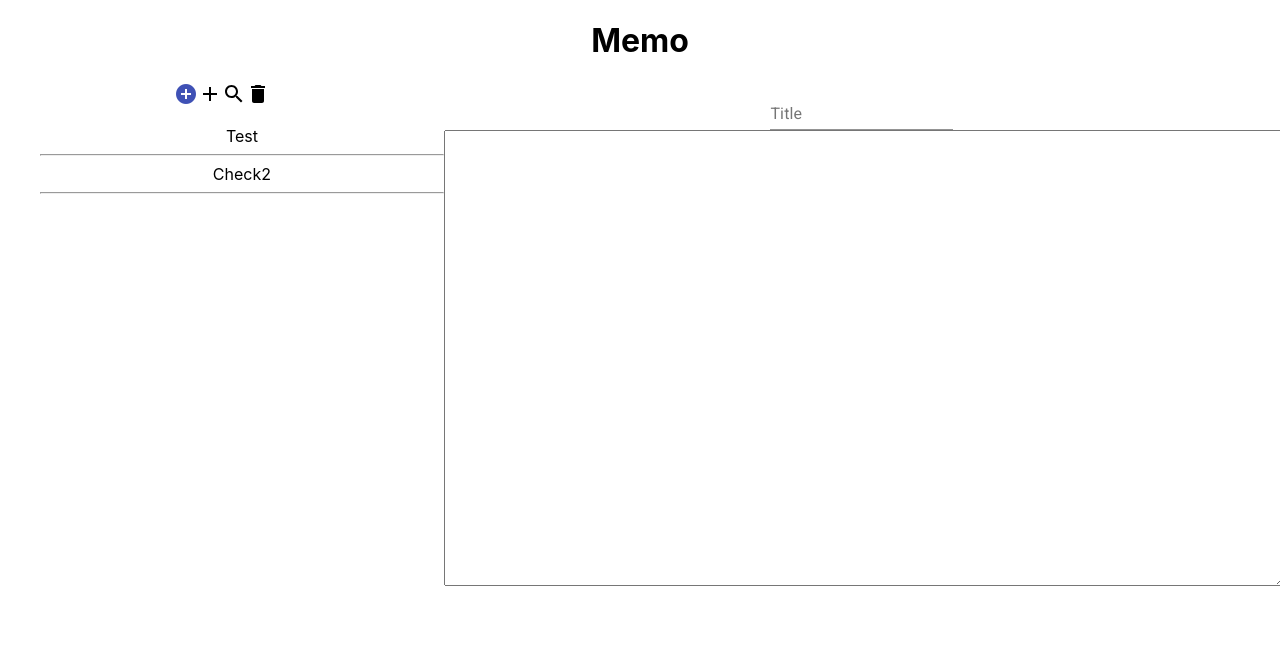
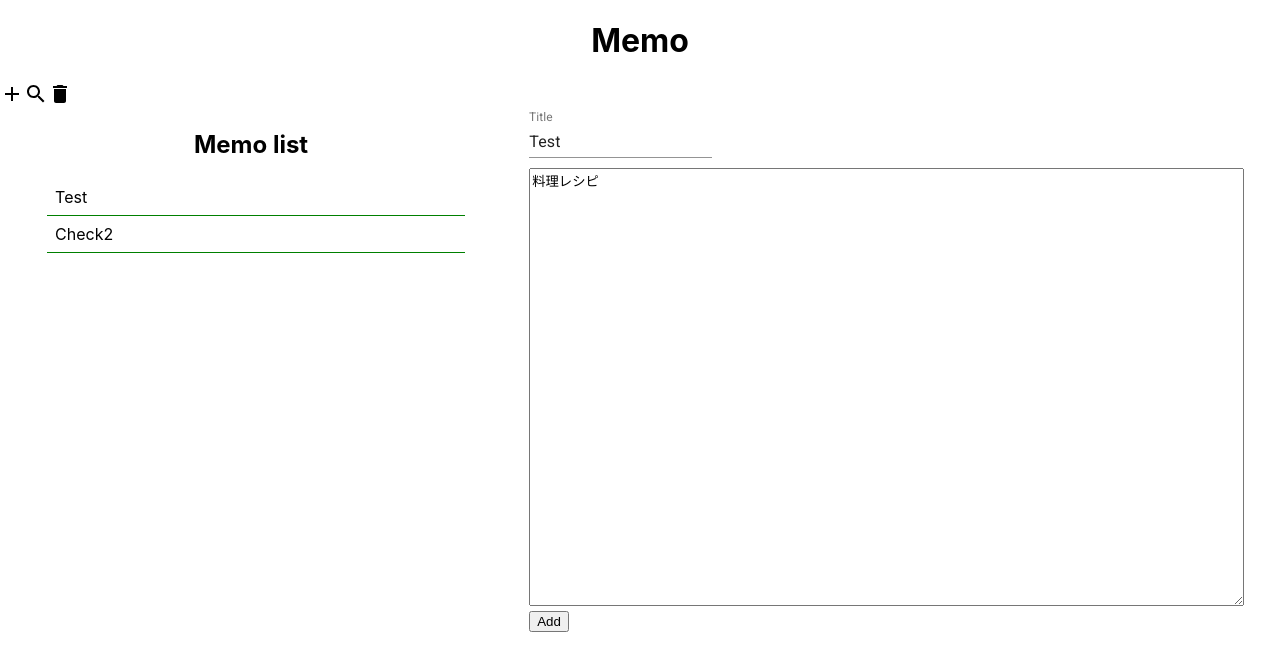
Before and after one commit to YuriShido/memo-app-react-redux-project, a React (Create React App) app: page / in a window 1280 px wide. Shown: the top 670 px of the page. Built offline with nearby package versions, Linux system fonts and the light colour scheme.

Commit message:
state still issue

```diff
--- a/src/App.css
+++ b/src/App.css
@@ -1,17 +1,36 @@
-.App {
+.app-title {
   text-align: center;
 
 }
 
 .main {
+  width: 100%;
   display: flex;
+  justify-content: space-around;
 }
+
+.memo-list {
+  text-align: center;
+}
+
 .memo-file-container{
   width: 35%;
+  /* text-align: center; */
 }
 
 .memo {
   list-style: none;
+  padding-left: 20px;
+  margin-right: 10px;
+}
+
+hr {
+  color: blueviolet;
+}
+.memo-item {
+  border-bottom: 0.5px solid green;
+  align-self: center;
+  padding: 0.5rem;
 }
 /* .memo-title {
   border:
@@ -20,9 +39,15 @@
 .memo-box {
   display: flex;
   flex-direction: column;
+  margin: 1rem
 
 }
 
+.title {
+  margin: 5px ;
+}
 .memo-field {
-  width: 100%;
+  width: 98%;
+  height: 80%;
+  margin-top: 10px;
 }
--- a/src/App.js
+++ b/src/App.js
@@ -2,14 +2,15 @@ import logo from './logo.svg';
 import './App.css';
 import MemoFile from './component/MemoFile'
 import MemoContents from './component/MemoContents'
+import Header from './component/Header'
 
 function App() {
   return (
     <div className="App">
-      <h1>Memo</h1>
+      <h1 className="app-title">Memo</h1>
+      <Header />
+
       <div className="main">
-
-      {/* <h1>Memo app</h1> */}
       <MemoFile />
         {/* <img src={logo} className="App-logo" alt="logo" /> */}
       <MemoContents />
--- /dev/null
+++ b/src/component/Header.jsx
@@ -0,0 +1,41 @@
+import React from 'react'
+import { connect } from 'react-redux'
+import { addContents } from '../redux/actions';
+
+import { Fab } from '@material-ui/core';
+import AddIcon from '@material-ui/icons/Add';
+import DeleteIcon from '@material-ui/icons/Delete';
+import Icon from '@material-ui/core/Icon';
+import SearchIcon from '@material-ui/icons/Search';
+
+const Header = ({contentsProps}) => {
+
+    const clickHandler = (contentsProps) => {
+
+    }
+
+    return (
+        <div >
+            {/* style={{float:"right", marginRight:"5rem"}} */}
+        {/* <Icon color="primary">add_circle</Icon> */}
+        {/* <Fab color="primary" aria-label="add"> */}
+        <AddIcon />
+        {/* </Fab> */}
+            <SearchIcon />
+        {/* <Fab color="primary" > */}
+            <DeleteIcon />
+        {/* </Fab> */}
+
+        </div>
+    )
+}
+
+// const mapStateToProps = (state) => ({
+//     contentsProps: state.contents.memoList
+// })
+
+const mapDispatchToProps = (dispatch) => ({
+    addContents: (contens) => dispatch(addContents(contens))
+})
+
+export default connect(null, mapDispatchToProps)(Header)
--- a/src/component/MemoContents.jsx
+++ b/src/component/MemoContents.jsx
@@ -1,4 +1,4 @@
-import React from 'react'
+import React, {useState} from 'react'
 import { connect } from 'react-redux'
 
 import { makeStyles } from '@material-ui/core/styles';
@@ -8,18 +8,37 @@ import { MemoryRouter } from 'react-router';
 
 
 
-const MemoContents = () => {
+const MemoContents = ({contentsProps, addContents}) => {
+    // メモの内容が変わった時にstateのリストに追加と更新をする
+    // デフォルトは空欄かひとつ目のメモの内容が出るようにする
+    const [title, setTitle] = useState('')
+    const [memo, setMemo ]  = useState('')
 
-    const handleChange = (e) => {
-        e.preventdefault()
+    const handleTitleChange = (e) => {
+        e.preventDefault()
+        setTitle(e.target.value)
+        console.log('title: ', title);
+    }
+
+    const handleMemoChange = (e) => {
+        e.preventDefault()
+        setMemo(e.target.value)
+        console.log("memo:", memo);
 
     }
+
+    const clickHandler = (title, memo) => {
+        addContents({title: title, contents: memo})
+    }
+
     return (
         <>
         <form >
-        <TextField onChange={handleChange} id="standard-basic" label="Title" />
-        <textarea className="memo-field" onChange={handleChange} name="" id="" cols="80" rows="30"></textarea>
-
+        <TextField onChange={handleTitleChange} className="title" id="standard-basic" label="Title" defaultValue={contentsProps[0].title} />
+        {/* タイトルファイルのとこ押すとフォームの中身がメモの内容で見れるようにする */}
+        <textarea className="memo-field" onChange={handleMemoChange} name="" id="" cols="60" rows="30" defaultValue={contentsProps[0].contents}></textarea>
+        {/* cols="80" rows="30" */}
+        <button onClick={ ()=>clickHandler(title,memo)}>Add</button>
       </form>
 
          {/* <div className="memo-box">
@@ -31,13 +50,18 @@ const MemoContents = () => {
     )
 }
 
+const mapStateToProps = (state) => ({
+    contentsProps: state.contents.memoList
 
-
-const mapDispatchToProps = (dispatch) => ({
-    addContents: (contens) => dispatch(addContents(contens))
 })
 
-export default connect(null, mapDispatchToProps)(MemoContents)
+const mapDispatchToProps = (dispatch) => {
+    console.log(addContents);
+    return ({
+    addContents: (contents) => dispatch(addContents(contents))
+})}
+
+export default connect(mapStateToProps, mapDispatchToProps)(MemoContents)
 
 // const mapDispatchToProps = (dispatch) => ({
 //     addItem: (item) => dispatch(addItem(item)),
--- a/src/component/MemoFile.jsx
+++ b/src/component/MemoFile.jsx
@@ -1,4 +1,4 @@
-import React from 'react'
+import React, {useEffect, useState} from 'react'
 import { connect } from 'react-redux'
 
 import { Fab } from '@material-ui/core';
@@ -8,26 +8,27 @@ import Icon from '@material-ui/core/Icon';
 import SearchIcon from '@material-ui/icons/Search';
 const MemoFile = ({contentsProps}) => {
     console.log("titleProps;",{contentsProps})
+    // const [currentContent, setCurrentContent] = useState('')
+
+    // useEffect(() => {
+    //     setCurrentContent(contentsProps)
+
+    // }, [contentsProps])
+
     return(
     <div className="memo-file-container">
 
-        <Icon color="primary">add_circle</Icon>
-        {/* <Fab color="primary" aria-label="add"> */}
-            <AddIcon />
-        {/* </Fab> */}
-            <SearchIcon />
-        {/* <Fab color="primary" > */}
-            <DeleteIcon />
-        {/* </Fab> */}
+        <h2 className="memo-list">Memo list</h2>
         <div className="memo-file">
+
             <ul className="memo">
 
             {/* onclick functionでクリックしたら右のコンポーネントに出力できるようにする */}
                 {
-                    contentsProps.map(({ id, title })=> (
-                    <li key={id} >
+                    contentsProps.map(({title }, id )=> (
+                    <li key={id} className="memo-item" >
                         {title}
-                        <hr />
+                        {/* <hr />  */}
                     </li>
 
                     ))
--- a/src/redux/actions.js
+++ b/src/redux/actions.js
@@ -2,5 +2,5 @@ export const ADD_CONTENTS = "ADD_CONTENTS"
 
 export const addContents = (content) => ({
     type: ADD_CONTENTS,
-    payload: {content}
+    payload: content
 })
--- a/src/redux/reducers.js
+++ b/src/redux/reducers.js
@@ -5,29 +5,36 @@ const INITIAL_STATE = {
         {
             // id:"",
             title:"Test",
-            contants:"料理レシピ",
+            contents:"料理レシピ",
             Time: ""
         },
         {
             // id:"",
             title:"Check2",
-            contants:"Difficult",
+            contents:"Difficult",
             Time: ""
         }
     ]
 }
 //action stateの中身をarrayに変える
-console.log(INITIAL_STATE.memoList);
+// console.log(INITIAL_STATE.memoList);
 const ContentsReducer = (state = INITIAL_STATE, action) => {
+    // console.log("HAHAHA ", action.type);
     switch(action.type) {
         case ADD_CONTENTS:
-        return {
-            ...state,
-                memoList: [...state.memoList, action.payload]
+        const newState = {...state}
+        state.memoList.push(action.payload)
+        // console.log("LISTTT: ", state.memoList[0]);
+        // console.log("LISTTT: ", state.memoList[1]);
+        // console.log("LISTTT: ", state.memoList[2]);
+        // console.log("SSTTAATTEE: ", state);
+        return {...state}
+
+            // ...state,
+            //     memoList: [...state.memoList, action.payload]
                     // {title: addContents(state.title),
                     // contents: addContents(state.contents)}]
 
-        }
 
         default:
         return state;
```
